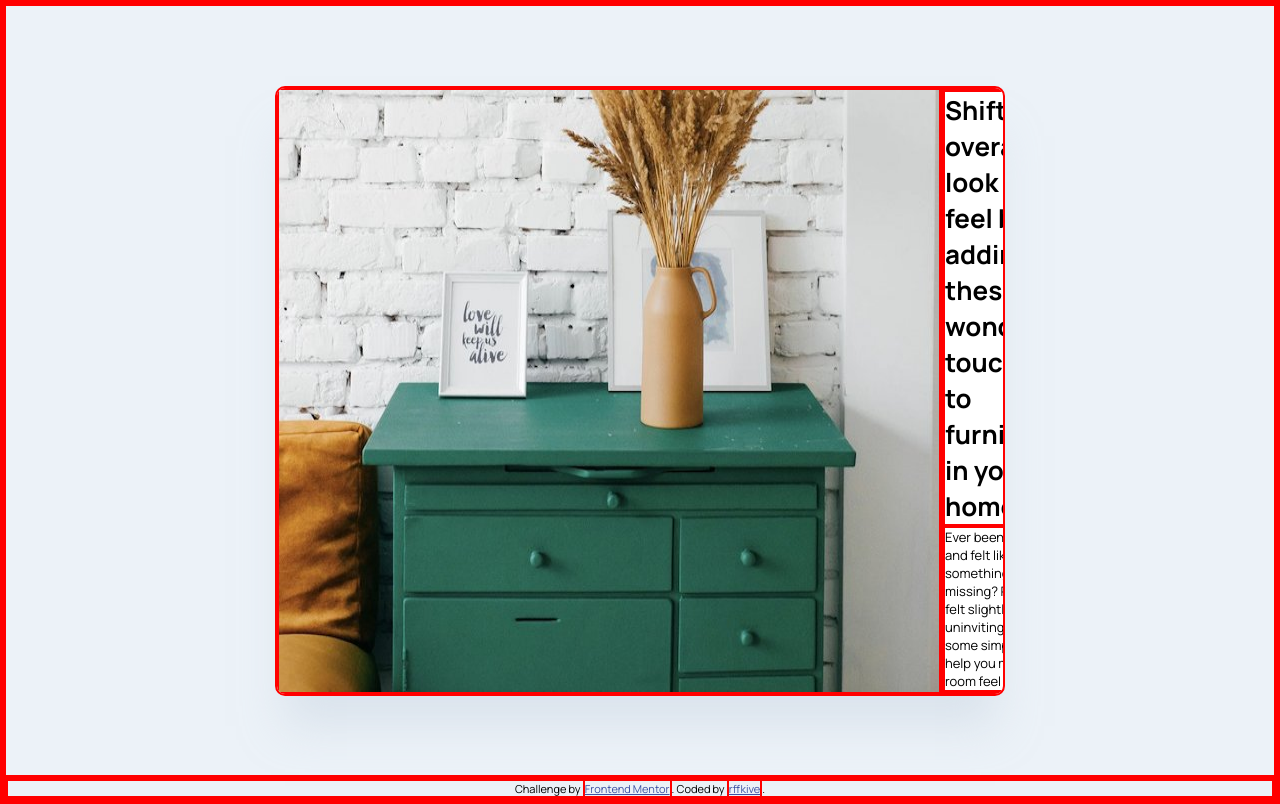
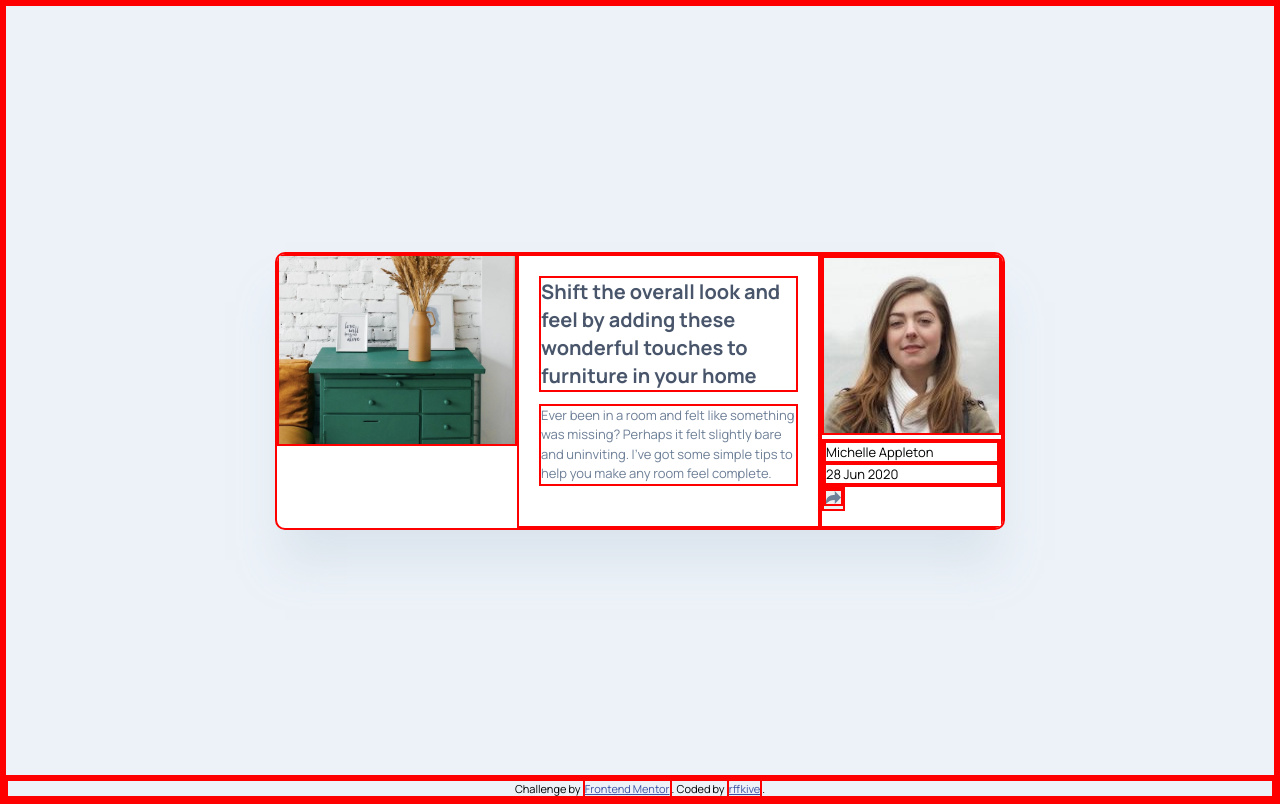
Before and after one commit to rffkive/article-preview-component-master, a plain HTML site: page index.html in a window 1280 px wide. Drawn offline with Linux system fonts and the light colour scheme.

Commit message:
add styles to the font

```diff
--- a/styles.css
+++ b/styles.css
@@ -34,6 +34,32 @@ main {
     overflow: hidden;
 }
 
+.drawers-image {
+    height: 100%;
+    width: 240px;
+    object-fit: cover; /*make sure the image scales nicely*/
+    flex-shrink: 0;
+}
+
+.content {
+    display: flex;
+    flex-direction: column;
+    padding: 20px;
+}
+
+.content-title {
+    font-size: 20px;
+    line-height: 1.4;
+    font-weight: 700;
+    color: hsl(217, 19%, 35%);
+    margin-bottom: 12px;
+}
+
+.content-caption {
+    color: hsl(214, 17%, 51%);
+    line-height: 1.5;
+    margin-bottom: 20px;
+}
 
 .attribution {
     font-size: 11px;
```
